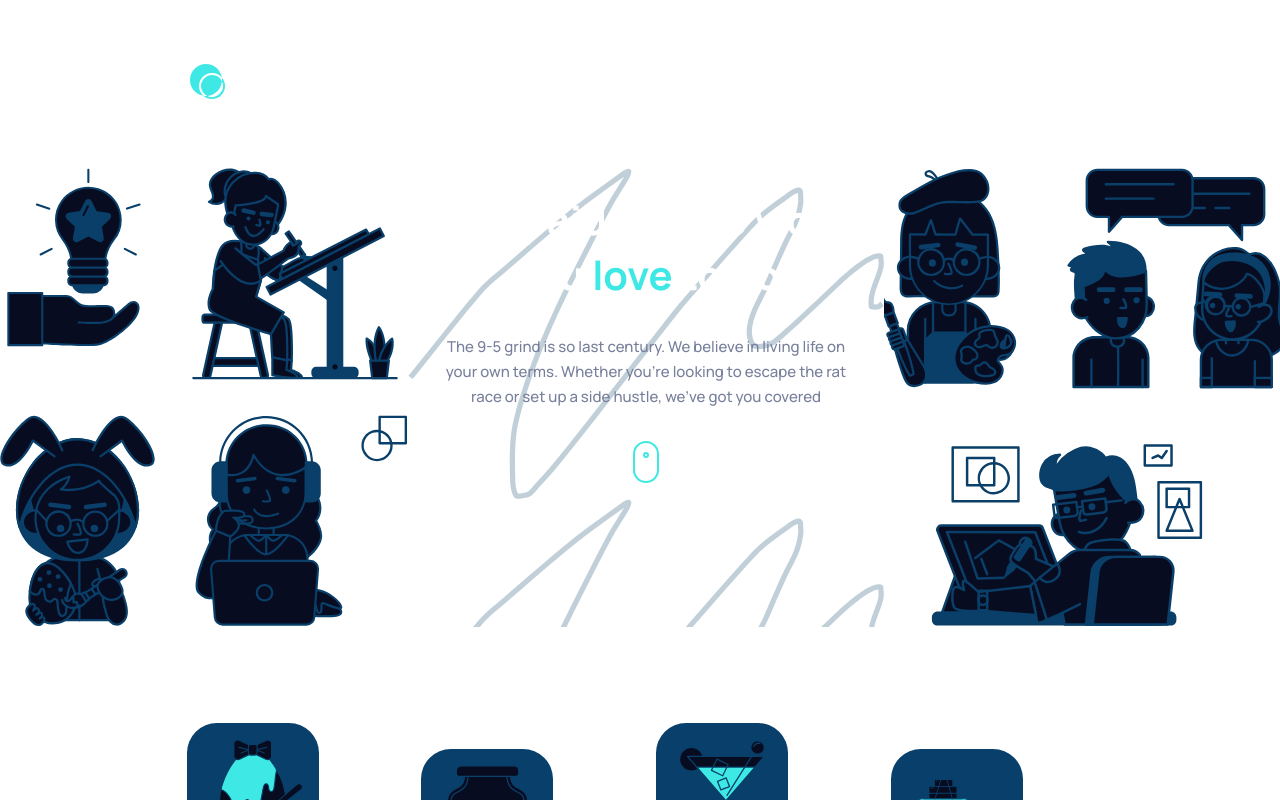
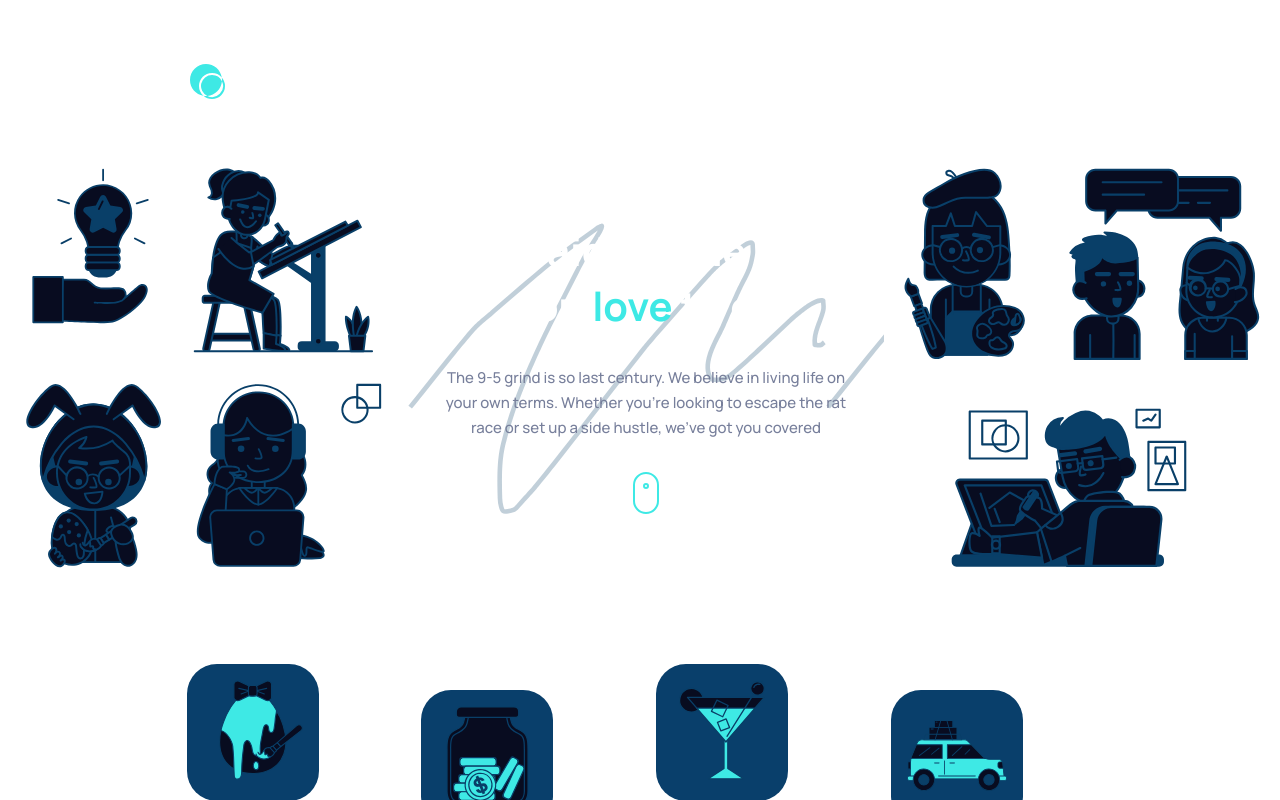
Before and after one commit to hectormoba/pre-launch-landing-page, a React app: page / in a window 1280 px wide. Shown: the top 800 px of the page. Built offline with nearby package versions, Linux system fonts and the light colour scheme; the HTML template or start-up script is replaced by a standard one.

Commit message:
fixed hero resizing in desktop width (more than 1200px). Created a handler to prevent defualt behaviour of enter keypress on form submit

```diff
--- a/src/bottom/Input.js
+++ b/src/bottom/Input.js
@@ -9,6 +9,10 @@ class Input extends Component {
 
   handleChange = (event) =>{
     this.setState({input: event.target.value})
+  }
+
+  handleSubmit = (event) =>{
+    event.preventDefault()
   }
 
   verifyEmail = () =>{
@@ -42,7 +46,7 @@ class Input extends Component {
     return(
       <div className="form-wrap global-spacing">
         <h2 className="title">Get notified when we lauch</h2>
-        <form className="bottom-form display-flex">
+        <form className="bottom-form display-flex" onSubmit={this.handleSubmit}>
           <div className="input-wrapper">
             <input className={inputClass} placeholder='Email address' value={input} onChange={this.handleChange} type='text' />
             {errorMessage}
--- a/src/styles/_header.scss
+++ b/src/styles/_header.scss
@@ -36,6 +36,9 @@
     object-fit: cover;
     flex: 0 1.5 auto;
   }
+  @media (min-width: $desktop-limit){
+    object-fit: contain;
+  }
 }
 
 .hero-text-container{
@@ -48,6 +51,10 @@
   @media (min-width: $desktop){
     max-width: $desktop - 100px;
   }
+  @media (min-width: $desktop-limit){
+   margin: auto 0;
+   padding: 0 $mini * 1.5;
+  }
 }
 
 .icon{
--- a/src/styles/_layout.scss
+++ b/src/styles/_layout.scss
@@ -1,3 +1,9 @@
+.hero{
+  @media (min-width: $desktop-limit){
+    max-height: 50vh;
+  }
+}
+
 .page-section{
   margin-top: $regular * 3;
   @media (min-width: $tablet){
```
